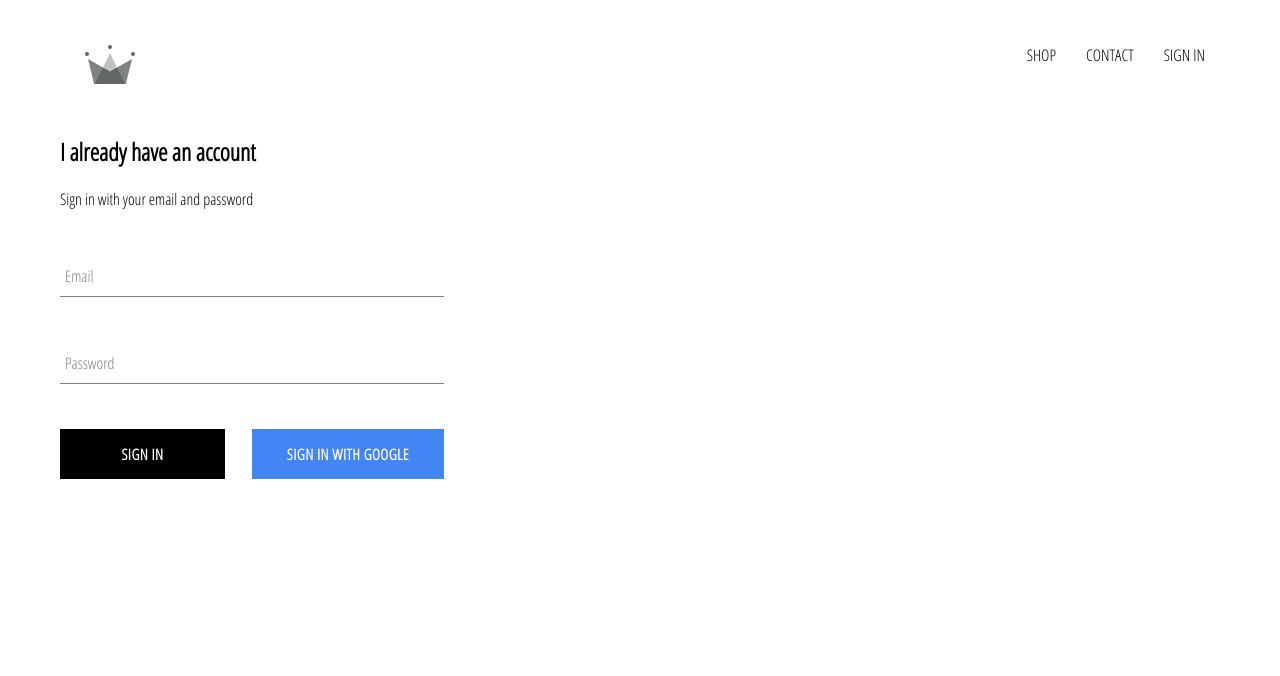
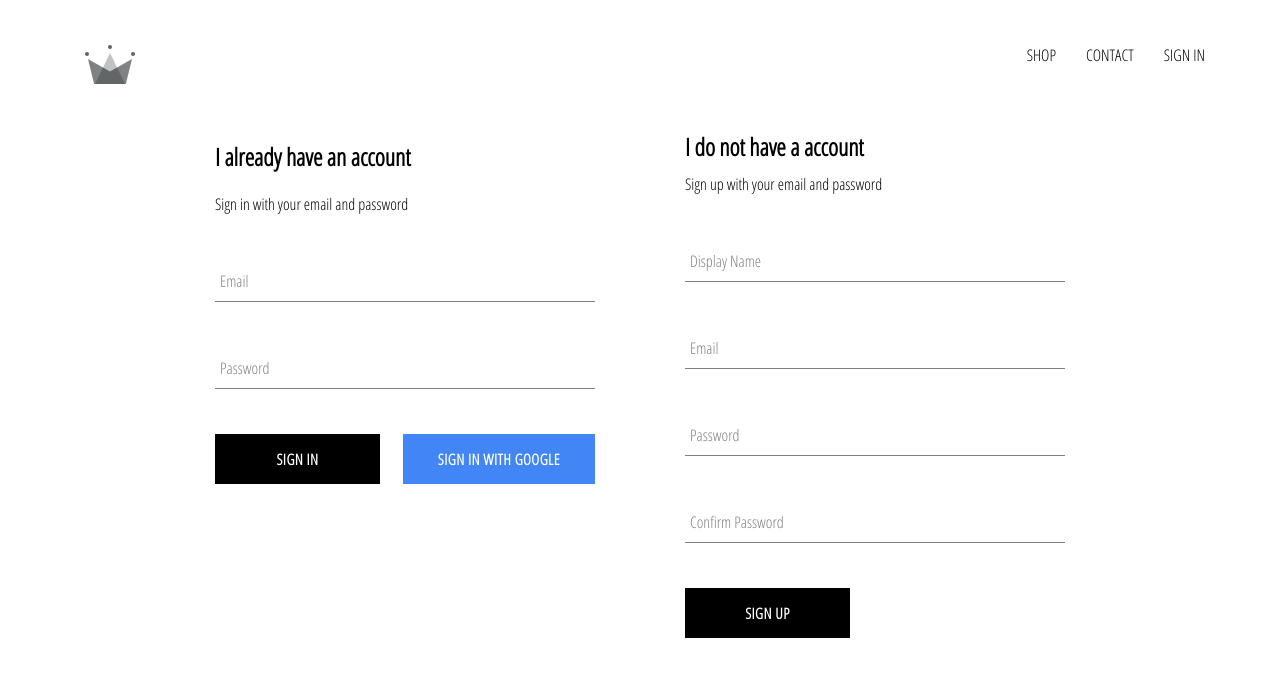
Before and after one commit to sam2305/crwn-clothing, a React (Create React App) app: page /signin in a window 1280 px wide. Shown: the top 676 px of the page. Built offline with nearby package versions, Linux system fonts and the light colour scheme; no server answers.

Commit message:
Added Sign up component

```diff
--- a/src/App.js
+++ b/src/App.js
@@ -2,7 +2,7 @@ import './App.css';
 import { Switch, Route } from 'react-router-dom';
 import {HomePage, ShopPage, SignInAndSignUpPage} from './pages';
 import { Header } from './components';
-import { auth } from './firebase';
+import { auth, createUserProfielDocument } from './firebase';
 import { Component } from 'react';
 
 class App extends Component {
@@ -17,8 +17,27 @@ class App extends Component {
   unsubscribeFromAuth = null
 
   componentDidMount() {
-    this.unsubscribeFromAuth = auth.onAuthStateChanged(user => {
-      this.setState({currentUser: user});
+    this.unsubscribeFromAuth = auth.onAuthStateChanged(async userAuth => {
+      if(userAuth){
+        const userRef = await createUserProfielDocument(userAuth);
+
+        userRef.onSnapshot(snapshot => {
+          this.setState({
+            currentUser: {
+              id: snapshot.id,
+              ...snapshot.data()
+            }
+          }, ()=> {
+            console.log(this.state);
+          });
+
+        });
+
+
+      }else{
+        // this.setState((prevState, prevProps)=> ({currentUser:prevState.currentUser + prvProps}))
+        this.setState({ currentUser: userAuth})
+      }
     })
   }
 
--- a/src/components/signin/signin.component.jsx
+++ b/src/components/signin/signin.component.jsx
@@ -1,7 +1,7 @@
 import { Component } from 'react';
 import CustomButton from '../custom-button/custom-button.component';
 import { FormInput } from '../custom-input';
-import { signInWithGoogle } from '../../firebase';
+import { auth, signInWithGoogle } from '../../firebase';
 import './signin.styles.scss';
 
 class SignIn extends Component {
@@ -13,9 +13,18 @@ class SignIn extends Component {
         }
     }
 
-    handleSubmit = (event) => {
+    handleSubmit = async (event) => {
         event.preventDefault();
-        this.setState({ email:'', password:''});
+
+        const { email , password } = this.state;
+
+        try{
+            await auth.signInWithEmailAndPassword(email,password);
+            this.setState({ email:'', password:''});
+        }catch(error){
+            console.error(error);
+        }
+
     }
 
     handleChange = (event) => {
@@ -23,14 +32,15 @@ class SignIn extends Component {
         this.setState({ [name]: value })
     }
     render(){
+        const { email , password } = this.state;
         return(
             <div className ='sign-in'>
                 <h2> I already have an account</h2>
                 <span>Sign in with your email and password</span>
 
-                <form onSubmit = {this.handleSubmit}>
-                    <FormInput name='email' type='email' value={this.state.email} required handleChange={this.handleChange} label='Email'/>
-                    <FormInput name='password' type='password' value={this.state.password} required handleChange={this.handleChange} label='Password'/>
+                <form className='sign-in-form' onSubmit = {this.handleSubmit}>
+                    <FormInput name='email' type='email' value={email} required handleChange={this.handleChange} label='Email'/>
+                    <FormInput name='password' type='password' value={password} required handleChange={this.handleChange} label='Password'/>
                     <div className='buttons'>
                         <CustomButton type='submit'>Sign In</CustomButton>
                         <CustomButton onClick={signInWithGoogle} isGoogleSignIn>Sign In With Google</CustomButton>
--- a/src/components/signin/signin.styles.scss
+++ b/src/components/signin/signin.styles.scss
@@ -1,5 +1,5 @@
 .sign-in {
-    width: 30vw;
+    width: 380px;
     display:flex;
     flex-direction: column;
 
--- a/src/components/signup/signup.component.jsx
+++ b/src/components/signup/signup.component.jsx
@@ -2,6 +2,7 @@ import './signup.styles.scss';
 import { Component } from 'react';
 import CustomButton from '../custom-button/custom-button.component';
 import { FormInput } from '../custom-input';
+import { auth, createUserProfielDocument } from '../../firebase';
 
 class SignUp extends Component {
     constructor(props){
@@ -10,30 +11,48 @@ class SignUp extends Component {
             displayName:'',
             email:'',
             password:'',
-            confirmPasword:''
+            confirmPassword:''
         }
     }
 
-    handleSubmit = (event) => {
+    handleSubmit = async event => {
         event.preventDefault();
-        this.setState({ display:'', email:'', password:'', confirmPassword:''});
+        const {displayName, email, password,confirmPassword} = this.state;
+        if(password !== confirmPassword){
+            alert("Passwords do not match");
+            return;
+        }
+        try{
+            const {user} = await auth.createUserWithEmailAndPassword(email,password);
+            await createUserProfielDocument(user, {displayName});
+
+            this.setState({
+                displayName: '',
+                email: '',
+                password: '',
+                confirmPassword: ''
+            });
+        }catch(error){
+            console.error(error);
+        }
     }
 
     handleChange = (event) => {
         const { name, value } = event.target;
-        this.setState({ [name]: value })
+        this.setState({ [name]: value });
     }
     render(){
+        const {displayName, email, password,confirmPassword} = this.state;
         return(
             <div className ='sign-up'>
-                <h2> I do not have a account</h2>
+                <h2 className='title'> I do not have a account</h2>
                 <span>Sign up with your email and password</span>
 
-                <form onSubmit = {this.handleSubmit}>
-                    <FormInput name='displayName' type='text' value={this.state.displayName} required handleChange={this.handleChange} label='Email'/>
-                    <FormInput name='email' type='email' value={this.state.email} required handleChange={this.handleChange} label='Email'/>
-                    <FormInput name='password' type='password' value={this.state.password} required handleChange={this.handleChange} label='Password'/>
-                    <FormInput name='confirmPassword' type='password' value={this.state.confirmPasword} required handleChange={this.handleChange} label='Confirm Password'/>
+                <form className='sign-up-form' onSubmit = {this.handleSubmit}>
+                    <FormInput name='displayName' type='text' value={displayName} required handleChange={this.handleChange} label='Display Name'/>
+                    <FormInput name='email' type='email' value={email} required handleChange={this.handleChange} label='Email'/>
+                    <FormInput name='password' type='password' value={password} required handleChange={this.handleChange} label='Password'/>
+                    <FormInput name='confirmPassword' type='password' value={confirmPassword} required handleChange={this.handleChange} label='Confirm Password'/>
                     <CustomButton type='submit'>Sign Up</CustomButton>
                 </form>
             </div>
--- a/src/components/signup/signup.styles.scss
+++ b/src/components/signup/signup.styles.scss
@@ -1,9 +1,14 @@
 .sign-up {
-    width: 30vw;
+    width: 380px;
     display:flex;
     flex-direction: column;
 
     .title {
         margin: 10px 0px;
     }
+
+    .buttons {
+        display: flex;
+        justify-content: space-between;
+    }
 }
--- a/src/firebase/firebase.utils.js
+++ b/src/firebase/firebase.utils.js
@@ -12,6 +12,32 @@ const config = {
     measurementId: "G-0D0H9TBFK1"
 };
 
+export const createUserProfielDocument = async (userAuth,additionalData) => {
+    if(!userAuth) return;
+
+    const userRef = firestore.doc(`users/${userAuth.uid}`);
+
+    const snapShot = await userRef.get();
+
+    if(!snapShot.exists){
+        const { displayName, email } = userAuth;
+        const createdAt = new Date();
+        try {
+            await userRef.set({
+                displayName,
+                email,
+                createdAt,
+                ...additionalData
+            });
+        }catch(error){
+            console.log('error creating user', error.message)
+        }
+
+    }
+
+    return userRef;
+}
+
 firebase.initializeApp(config);
 
 export const auth = firebase.auth();
--- a/src/pages/authpage/authpage.component.jsx
+++ b/src/pages/authpage/authpage.component.jsx
@@ -1,9 +1,10 @@
 import './authpage.styles.scss';
-import { SignIn } from '../../components';
+import { SignIn, SignUp } from '../../components';
 
 const AuthPage = () => (
     <div className='sign-in-and-sign-up'>
         <SignIn />
+        <SignUp />
     </div>
 )
 
--- a/src/pages/authpage/authpage.styles.scss
+++ b/src/pages/authpage/authpage.styles.scss
@@ -0,0 +1,6 @@
+.sign-in-and-sign-up {
+    width:850px;
+    display: flex;
+    justify-content: space-between;
+    margin: 30px auto;
+}
```
